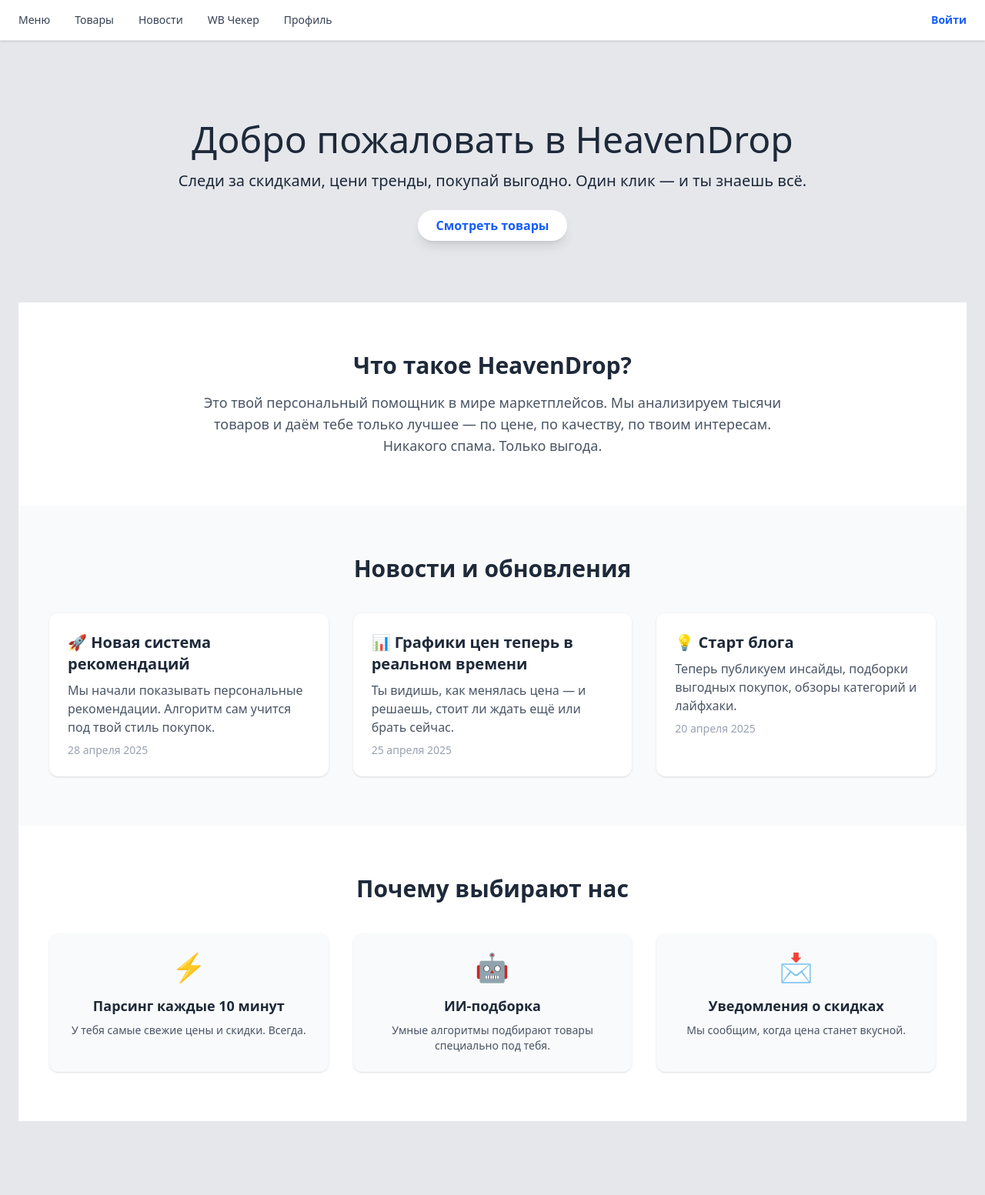
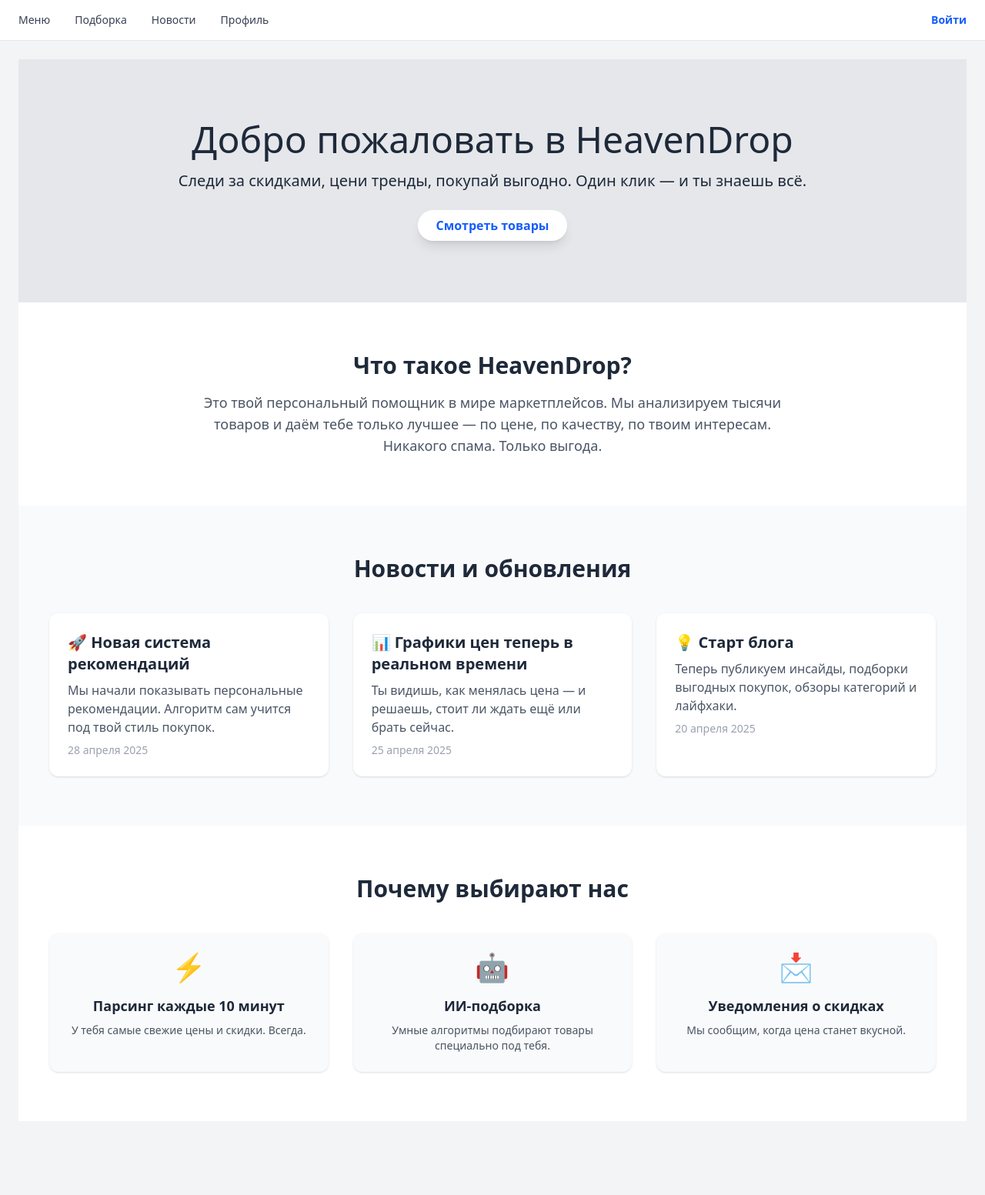
Before and after one commit to coldtema/project_x, a Django app: template apps/core/templates/core/index.html in a window 1280 px wide. Shown: the whole page at 77% size. Run offline with Django 3.2, Linux system fonts and the light colour scheme; the template is opened without the code that fills it, so the values that code supplies are empty; some libraries are stand-ins or nearby versions.

Commit message:
added new styles in base.html

```diff
--- a/templates/base.html
+++ b/templates/base.html
@@ -8,25 +8,24 @@
     <title>{% block title %}{% endblock title %}</title>
     {% tailwind_css %}
 </head>
-<body class="bg-gray-200">
+<body class="bg-gray-100 dark:bg-neutral-800">
 
     <!-- Навигация сверху (для компов) -->
-    <nav class="hidden md:flex items-center justify-between px-6 py-4 bg-white shadow-sm border-b border-gray-200">
+    <nav class="hidden md:flex items-center justify-between px-6 py-4 bg-white dark:bg-neutral-900 border-b border-gray-200 dark:border-neutral-700">
 
         <!-- Меню слева -->
-        <div class="flex items-center space-x-8 text-sm font-medium text-gray-700">
+        <div class="flex items-center space-x-8 text-sm font-medium text-gray-700 dark:text-gray-200">
             <a href="{% url 'core:menu' %}" class="hover:text-blue-600 transition">Меню</a>
-            <a href="{% url 'wb_checker:recommendations' %}" class="hover:text-blue-600 transition">Товары</a>
-            <a href="{% url 'price_checker:all_price_list' %}" class="hover:text-blue-600 transition">Новости</a>
-            <a href="{% url 'wb_checker:all_price_list' %}" class="hover:text-blue-600 transition">WB Чекер</a> <!-- Удалить потом -->
+            <a href="{% url 'wb_checker:recommendations' %}" class="hover:text-blue-600 transition">Подборка</a>
+            <a href="{% url 'core:index' %}" class="hover:text-blue-600 transition">Новости</a>
             <a href="{% url 'accounts:profile' %}" class="hover:text-blue-600 transition">Профиль</a>
         </div>
 
 
         {% if user.is_authenticated %}
         <a href="{% url 'accounts:profile' %}" class="flex flex-col items-end text-right px-4 py-2 rounded-md hover:bg-gray-50 transition">
-            <span class="text-sm font-semibold text-gray-800">{{ user.username }}</span>
-            <span class="text-xs text-gray-500">{{ user.subscription }}</span>
+            <span class="text-sm font-semibold text-gray-800 dark:text-gray-200">{{ user.username }}</span>
+            <span class="text-xs text-gray-500 dark:text-gray-400">{{ user.subscription }}</span>
         </a>
         {% else %}
         <a href="/accounts/login" class="text-sm font-semibold text-blue-600 hover:underline">
@@ -43,7 +42,7 @@
     </main>
     <!-- Нижнее мобильное меню -->
     <div class="block md:hidden">
-        <div class="fixed bottom-0 left-0 z-50 w-full h-16 bg-white border-t border-gray-200 dark:bg-gray-700 dark:border-gray-600">
+        <div class="fixed bottom-0 left-0 z-50 w-full h-16 bg-white border-t border-gray-200 dark:bg-neutral-900 dark:border-neutral-700">
             <div class="grid h-full max-w-lg grid-cols-4 mx-auto font-medium">
 
                 <a href="{%url 'core:menu'%}" class="inline-flex flex-col items-center justify-center px-5 hover:bg-gray-50 dark:hover:bg-gray-800 group
```
